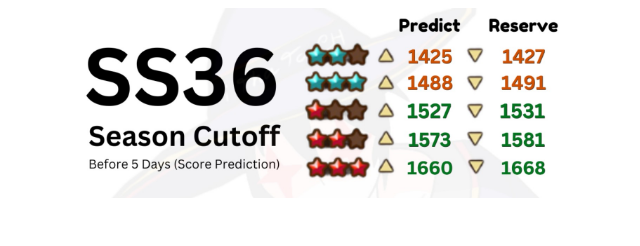
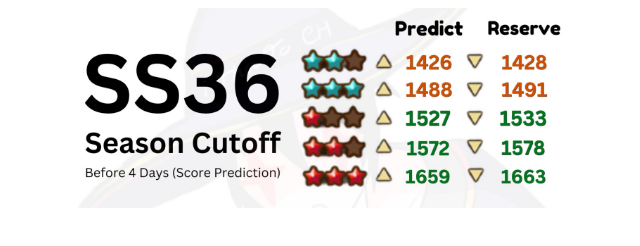
Before and after one commit to SekaiUMI/Cutoff_RTA, a plain HTML site: page index.html in a window 1280 px wide. Shown: the whole page, without its empty margins (317-957 px from the left). Drawn offline with Linux system fonts and the light colour scheme.

Commit message:
Update index.html

```diff
--- a/index.html
+++ b/index.html
@@ -4,6 +4,6 @@
     <title>SS36 Cutoff Prediction</title>
 </head>
 <body style="text-align:center; font-family:Arial;">
-    <img src="before5days.png" width="500">
+    <img src="before4days.png" width="500">
 </body>
 </html>
```
